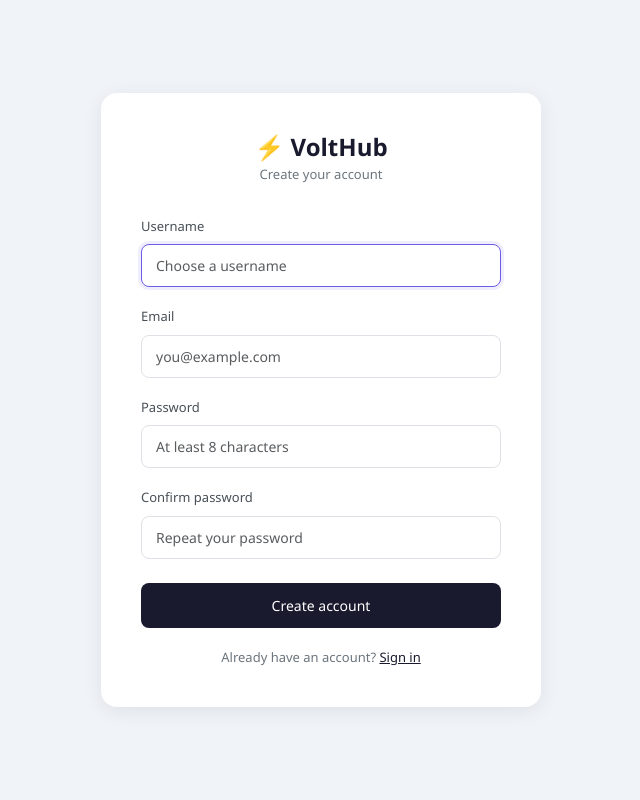
After one commit to Atinos31/django-ai-employees, a Django app: page /signup/ in a window 1280 px wide. The commit adds this page. Shown: the whole page, without its empty margins (319-959 px from the left). Run offline with Django 5.2, Linux system fonts and the light colour scheme.

Commit message:
Add customer sign-up and protect order detail page
- New accounts app with a sign-up form (username, unique email,
  Django password validation) that logs the customer in on success
- Link sign-up from the landing and login pages
- Require login on the order detail page

Co-Authored-By: Claude Opus 5.5 <noreply@anthropic.com>

```diff
--- /dev/null
+++ b/accounts/apps.py
@@ -0,0 +1,6 @@
+from django.apps import AppConfig
+
+
+class AccountsConfig(AppConfig):
+    default_auto_field = "django.db.models.BigAutoField"
+    name = "accounts"
--- /dev/null
+++ b/accounts/forms.py
@@ -0,0 +1,20 @@
+from django import forms
+from django.contrib.auth.forms import UserCreationForm
+from django.contrib.auth.models import User
+
+
+class SignUpForm(UserCreationForm):
+    email = forms.EmailField(
+        required=True,
+        help_text="We'll send order updates to this address.",
+    )
+
+    class Meta(UserCreationForm.Meta):
+        model = User
+        fields = ("username", "email")
+
+    def clean_email(self):
+        email = self.cleaned_data["email"].strip().lower()
+        if User.objects.filter(email__iexact=email).exists():
+            raise forms.ValidationError("An account with this email already exists.")
+        return email
--- /dev/null
+++ b/accounts/urls.py
@@ -0,0 +1,7 @@
+from django.urls import path
+
+from . import views
+
+urlpatterns = [
+    path("", views.signup, name="signup"),
+]
--- /dev/null
+++ b/accounts/views.py
@@ -0,0 +1,20 @@
+from django.contrib.auth import login
+from django.shortcuts import redirect, render
+
+from .forms import SignUpForm
+
+
+def signup(request):
+    if request.user.is_authenticated:
+        return redirect("orders_list")
+
+    if request.method == "POST":
+        form = SignUpForm(request.POST)
+        if form.is_valid():
+            user = form.save()
+            login(request, user)
+            return redirect("orders_list")
+    else:
+        form = SignUpForm()
+
+    return render(request, "signup.html", {"form": form})
--- a/dj_ai_employee_main/settings.py
+++ b/dj_ai_employee_main/settings.py
@@ -48,6 +48,7 @@ INSTALLED_APPS = [
     'django.contrib.messages',
     'django.contrib.staticfiles',
 
+    'accounts',
     'orders',
     'support',
 ]
--- a/dj_ai_employee_main/urls.py
+++ b/dj_ai_employee_main/urls.py
@@ -28,6 +28,7 @@ urlpatterns = [
     # Login Endpoint
     path('login/', auth_views.LoginView.as_view(template_name="login.html"), name="login"),
     path('logout/', auth_views.LogoutView.as_view(), name="logout"),
+    path('signup/', include('accounts.urls')),
 
     path('orders/', include('orders.urls')),
 
--- a/orders/views.py
+++ b/orders/views.py
@@ -13,6 +13,7 @@ def orders_list(request):
     return render(request, 'orders_list.html', context)
 
 
+@login_required
 def order_detail(request, order_id):
     order = get_object_or_404(Order, id=order_id, user=request.user)
 
--- a/templates/home.html
+++ b/templates/home.html
@@ -128,6 +128,7 @@
         </form>
       {% else %}
         <a href="{% url 'login' %}" class="link-btn">Sign in</a>
+        <a href="{% url 'signup' %}" class="link-btn">Create account</a>
       {% endif %}
     </div>
   </div>
@@ -142,7 +143,10 @@
     {% if user.is_authenticated %}
       <a href="{% url 'orders_list' %}" class="btn-main">Go to my orders</a>
     {% else %}
-      <a href="{% url 'login' %}" class="btn-main">Sign in to get help</a>
+      <a href="{% url 'signup' %}" class="btn-main">Create an account</a>
+      <p class="mt-3 mb-0 small">
+        Already a customer? <a href="{% url 'login' %}" class="text-dark fw-semibold">Sign in</a>
+      </p>
     {% endif %}
   </div>
 
--- a/templates/login.html
+++ b/templates/login.html
@@ -146,6 +146,10 @@
 
   </form>
 
+  <p style="text-align:center;font-size:13px;color:#6c757d;margin:20px 0 0;">
+    New to VoltHub? <a href="{% url 'signup' %}" style="color:#1a1a2e;font-weight:500;">Create an account</a>
+  </p>
+
   <div class="demo-hint">
     log in &nbsp;·&nbsp;
     copyright: <strong>atinos31.dev</strong> &nbsp;·&nbsp;
--- /dev/null
+++ b/templates/signup.html
@@ -0,0 +1,186 @@
+<!DOCTYPE html>
+<html lang="en">
+<head>
+  <meta charset="UTF-8"/>
+  <meta name="viewport" content="width=device-width, initial-scale=1.0"/>
+  <title>Create account — VoltHub</title>
+  <link href="https://cdn.jsdelivr.net/npm/bootstrap@5.3.0/dist/css/bootstrap.min.css" rel="stylesheet"/>
+  <style>
+    body {
+      background: #f0f4f8;
+      font-family: 'Segoe UI', sans-serif;
+      display: flex;
+      align-items: center;
+      justify-content: center;
+      min-height: 100vh;
+      padding: 24px 0;
+    }
+
+    .auth-card {
+      background: #fff;
+      border-radius: 16px;
+      padding: 40px;
+      width: 100%;
+      max-width: 440px;
+      box-shadow: 0 4px 20px rgba(0,0,0,0.08);
+    }
+
+    .brand {
+      text-align: center;
+      margin-bottom: 28px;
+    }
+
+    .brand h4 {
+      font-weight: 700;
+      color: #1a1a2e;
+      margin: 0;
+    }
+
+    .brand h4 a {
+      color: inherit;
+      text-decoration: none;
+    }
+
+    .brand p {
+      color: #6c757d;
+      font-size: 13px;
+      margin: 4px 0 0;
+    }
+
+    .form-label {
+      font-size: 13px;
+      color: #495057;
+      font-weight: 500;
+    }
+
+    .form-control {
+      border-radius: 8px;
+      border: 1px solid #dee2e6;
+      padding: 10px 14px;
+      font-size: 14px;
+    }
+
+    .form-control:focus {
+      border-color: #6c5ce7;
+      box-shadow: 0 0 0 3px rgba(108,92,231,0.1);
+    }
+
+    .form-control.is-invalid {
+      border-color: #dc3545;
+    }
+
+    .field-error {
+      font-size: 12px;
+      color: #842029;
+      margin-top: 4px;
+    }
+
+    .field-help {
+      font-size: 12px;
+      color: #6c757d;
+      margin-top: 4px;
+    }
+
+    .btn-main {
+      background: #1a1a2e;
+      color: #fff;
+      border: none;
+      border-radius: 8px;
+      padding: 12px;
+      font-size: 14px;
+      font-weight: 500;
+      width: 100%;
+      margin-top: 8px;
+    }
+
+    .btn-main:hover {
+      background: #2d2d4e;
+      color: #fff;
+    }
+
+    .switch-link {
+      text-align: center;
+      font-size: 13px;
+      color: #6c757d;
+      margin-top: 20px;
+    }
+
+    .switch-link a {
+      color: #1a1a2e;
+      font-weight: 500;
+    }
+
+    .error-msg {
+      background: #fff5f5;
+      border: 1px solid #f8d7da;
+      border-radius: 8px;
+      padding: 10px 14px;
+      font-size: 13px;
+      color: #842029;
+      margin-bottom: 16px;
+    }
+  </style>
+</head>
+<body>
+
+<div class="auth-card">
+
+  <div class="brand">
+    <h4><a href="{% url 'home' %}">⚡ VoltHub</a></h4>
+    <p>Create your account</p>
+  </div>
+
+  {% if form.non_field_errors %}
+  <div class="error-msg">
+    {% for error in form.non_field_errors %}{{ error }}<br/>{% endfor %}
+  </div>
+  {% endif %}
+
+  <form method="POST" novalidate>
+    {% csrf_token %}
+
+    <div class="mb-3">
+      <label class="form-label" for="id_username">Username</label>
+      <input type="text" name="username" id="id_username" autofocus
+             class="form-control{% if form.username.errors %} is-invalid{% endif %}"
+             value="{{ form.username.value|default_if_none:'' }}"
+             placeholder="Choose a username"/>
+      {% for error in form.username.errors %}<div class="field-error">{{ error }}</div>{% endfor %}
+    </div>
+
+    <div class="mb-3">
+      <label class="form-label" for="id_email">Email</label>
+      <input type="email" name="email" id="id_email"
+             class="form-control{% if form.email.errors %} is-invalid{% endif %}"
+             value="{{ form.email.value|default_if_none:'' }}"
+             placeholder="you@example.com"/>
+      {% for error in form.email.errors %}<div class="field-error">{{ error }}</div>{% endfor %}
+    </div>
+
+    <div class="mb-3">
+      <label class="form-label" for="id_password1">Password</label>
+      <input type="password" name="password1" id="id_password1"
+             class="form-control{% if form.password1.errors %} is-invalid{% endif %}"
+             placeholder="At least 8 characters"/>
+      {% for error in form.password1.errors %}<div class="field-error">{{ error }}</div>{% endfor %}
+    </div>
+
+    <div class="mb-3">
+      <label class="form-label" for="id_password2">Confirm password</label>
+      <input type="password" name="password2" id="id_password2"
+             class="form-control{% if form.password2.errors %} is-invalid{% endif %}"
+             placeholder="Repeat your password"/>
+      {% for error in form.password2.errors %}<div class="field-error">{{ error }}</div>{% endfor %}
+    </div>
+
+    <button type="submit" class="btn-main">Create account</button>
+  </form>
+
+  <div class="switch-link">
+    Already have an account? <a href="{% url 'login' %}">Sign in</a>
+  </div>
+
+</div>
+
+</body>
+</html>
```
Also changed, not shown: accounts/__init__.py (added).
